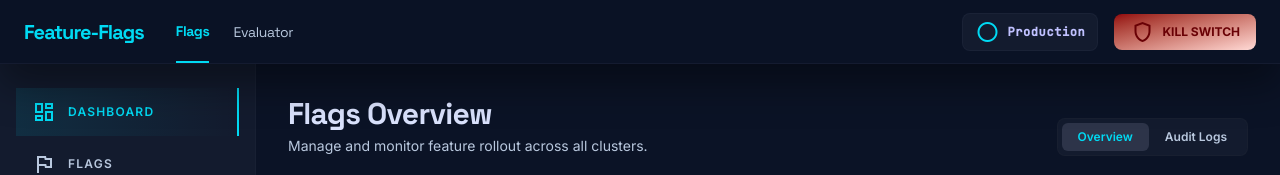
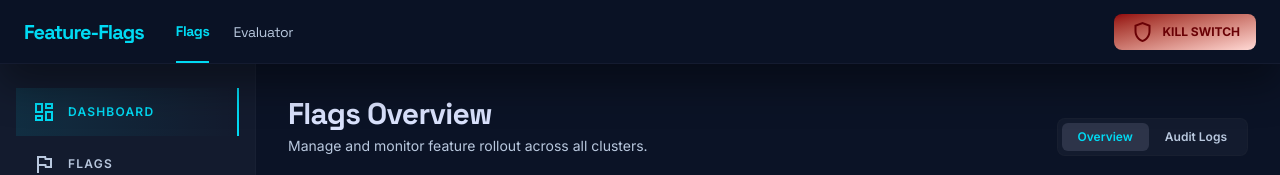
Before and after one commit to kumaradityaapril/Feature-Flag, a React (Vite) app in the folder frontend/: page / in a window 1280 px wide. Shown: the top 175 px of the page. Built offline with nearby package versions, Linux system fonts and the light colour scheme; no server answers.

Commit message:
Small Change in UI

```diff
--- a/frontend/src/components/layout/Header.jsx
+++ b/frontend/src/components/layout/Header.jsx
@@ -31,10 +31,6 @@ const Header = ({ isActive, onToggle }) => {
         </div>
       </div>
       <div className="flex items-center gap-4">
-        <div className="flex items-center gap-2 bg-[#131b2e] px-3 py-1.5 rounded-lg border border-[#2d3449]/30">
-          <span className={`material-symbols-outlined text-xs ${isActive ? 'text-error animate-ping' : 'text-primary'}`}>circle</span>
-          <span className="text-xs font-mono font-semibold tracking-wider text-secondary">Production</span>
-        </div>
         <button
           onClick={handleKillSwitchClick}
           className={`py-1.5 px-4 rounded-lg text-xs font-bold transition-all active:scale-95 flex items-center gap-2 ${
```
